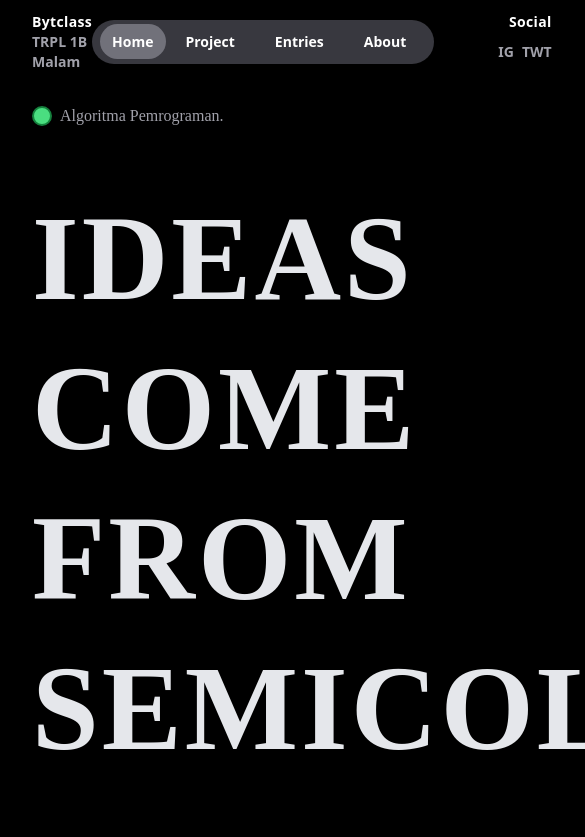
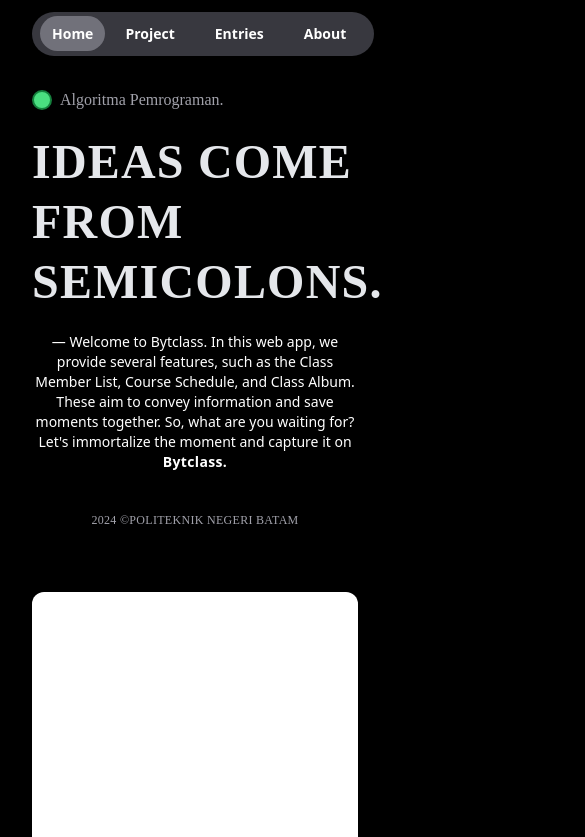
Before and after one commit to FarrelAdelio/Bytclass, a website: page src/index.html in a window 390 px wide. Shown: the top 837 px of the page, 585 px wide, since content can reach past the window. Drawn offline with Linux system fonts and the light colour scheme.

Commit message:
mobile friendly

```diff
--- a/src/index.html
+++ b/src/index.html
@@ -11,19 +11,19 @@
 <body class="bg-black text-white mx-8">
     <!-- NAVIGASI BAR -->
     <div class="flex justify-between mt-3">
-        <div class="flex flex-col justfy-between font-semibold w-32">
+        <div class="md:flex hidden flex-col justfy-between font-semibold w-32">
             <h1 class="text-sm tracking-wide">Bytclass</h1>
             <h1 class="text-zinc-400 text-sm">TRPL 1B Malam</h1>
         </div>
 
-        <ul class="flex text-sm font-semibold justify-between my-auto bg-zinc-700 py-3 px-2 rounded-full bg-opacity-90">
+        <ul class="flex text-sm font-semibold justify-between mx-auto bg-zinc-700 py-3 px-2 rounded-full bg-opacity-90">
             <li><a href="#" class="bg-zinc-500 py-2 px-3 rounded-full">Home</a></li>
             <li><a href="#" class="py-2 px-5 rounded-full">Project</a></li>
             <li><a href="#" class=" py-2 px-5 rounded-full">Entries</a></li>
             <li><a href="#" class=" py-2 px-5 rounded-full">About</a></li>
         </ul>
 
-        <div class="flex flex-col justify-between text-sm text-right pl-16">
+        <div class="md:flex hidden flex-col justify-between text-sm text-right pl-16">
             <h1 class="font-semibold tracking-wide">Social</h1>
             <div class="flex gap-2 font-semibold text-zinc-400 w-fit text-right m-auto">
                 <a href="#" class="text-right">IG</a>
@@ -33,7 +33,7 @@
     </div>
 
     <!-- Header -->
-    <div class="flex flex-col mt-8 gap-14">
+    <div class="flex flex-col mt-8 gap-5 md:gap-14">
         <div class="flex gap-2">
             <div class="bg-green-400 text-green-400 border-2 border-green-700 rounded-full w-5 h-5 my-auto"></div>
             <h1 class="text-zinc-400 font-poppins">
@@ -42,40 +42,40 @@
         </div>
 
 
-        <h1 class="font-poppins font-semibold leading-tight tracking-wide uppercase text-gray-200"
-            style="font-size: 120px;">
+        <h1
+            class="font-poppins font-semibold leading-tight tracking-wide uppercase text-gray-200 text-5xl lg:text-[120px]">
             Ideas come
             from
             semicolons.
         </h1>
 
-        <div class="flex justify-between">
-            <h1 class="uppercase font-normal font-poppins text-zinc-400 text-xs tracking-wide text-end mb-0 mt-auto">
+        <div class="flex-col-reverse xl:flex-row flex gap-10 md:gap-0 justify-between">
+            <h1
+                class="uppercase font-normal font-poppins text-zinc-400 text-xs tracking-wide md:text-left mb-0 mt-auto text-center">
                 2024 &COPY;Politeknik Negeri Batam
             </h1>
-            <h1 class="text-right" style="width: 500px;">
+            <h1 class="text-center md:text-right text-sm md:text-base md:w-[500px]">
                 — Welcome to Bytclass. In this web app, we provide several features, such as the Class Member List,
                 Course Schedule, and Class Album. These aim to convey information and save moments together. So,
                 what
                 are you waiting for? Let's immortalize the moment and capture it on <span
                     class="font-bold tracking-wide">Bytclass.</span>
-
             </h1>
         </div>
     </div>
 
     <!-- Content Menu -->
     <div class="flex flex-col mt-16 gap-10">
-        <div class="w-full rounded-xl bg-white hover:scale-95 transition-all delay-75" style="height: 500px;">
+        <div class="w-full rounded-xl bg-white hover:scale-95 transition-all delay-75 h-[400px] md:h-[500px]">
             <h1>--</h1>
         </div>
 
-        <div class="flex gap-10">
-            <div class="w-full rounded-xl bg-emerald-600 hover:scale-95 transition-all delay-75" style="height: 400px;">
+        <div class=" flex flex-col md:flex-row gap-10">
+            <div class="w-full rounded-xl bg-emerald-600 hover:scale-95 transition-all delay-75 h-[400px]">
                 <h1>--</h1>
             </div>
 
-            <div class="w-full rounded-xl bg-zinc-800 hover:scale-95 transition-all delay-75" style="height: 400px;">
+            <div class="w-full rounded-xl bg-zinc-800 hover:scale-95 transition-all delay-75 h-[400px]">
                 <h1>--</h1>
             </div>
         </div>
@@ -91,12 +91,13 @@
 
         <div class="flex flex-col w-3/5">
             <div class="flex flex-col gap-8 w-11/12">
-                <h1 class="text-4xl tracking-wide">If you guys are wondering on what basis we created this <span
-                        class="underline leading-relaxed">class-themed</span>
+                <h1 class="text-base md:text-4xl tracking-wide">If you guys are wondering on what basis we created this
+                    <span class="underline leading-relaxed">class-themed</span>
                     website, please
                     see the following description.
                 </h1>
-                <p class="text-zinc-400 leading-relaxed tracking-wider">We raised this theme because we felt this
+                <p class="text-zinc-400 text-xs md:text-base leading-relaxed tracking-wider">We raised this theme
+                    because we felt this
                     website would be very useful for this class, "Why is it like that?" as it provides an album feature
                     where users can store all their photos and videos. We consider it useful because later we can view
                     or recall memories from college.
@@ -121,7 +122,7 @@
             <div class="flex flex-col gap-3 w-11/12">
                 <h1 class="text-zinc-400">Reach us out at</h1>
                 <a href="mailto:farreladelioasman@gmail.com" name="comment" id="comment"
-                    class="bg-transparent border-b-2 border-zinc-400 text-4xl tracking-wider pb-4 text-zinc-400">bytclass@gmail.com</a>
+                    class="bg-transparent border-b-2 border-zinc-400 text-base md:text-4xl tracking-wider pb-4 text-zinc-400">bytclass@gmail.com</a>
             </div>
 
         </div>
--- a/tailwind.config.js
+++ b/tailwind.config.js
@@ -5,7 +5,19 @@
     extend: {
       fontFamily: {
         "poppins": ["Poppins"]
-      }
+      },
+      fontsize: {
+        '10xl': '120px'
+      },
+      width: {
+        '500': '500px'
+      },
+      height: {
+        '500': '500px'
+      },
+      height: {
+        '400': '400px'
+      },
     },
   },
   plugins: [],
```
Also changed, not shown: src/output.css.
